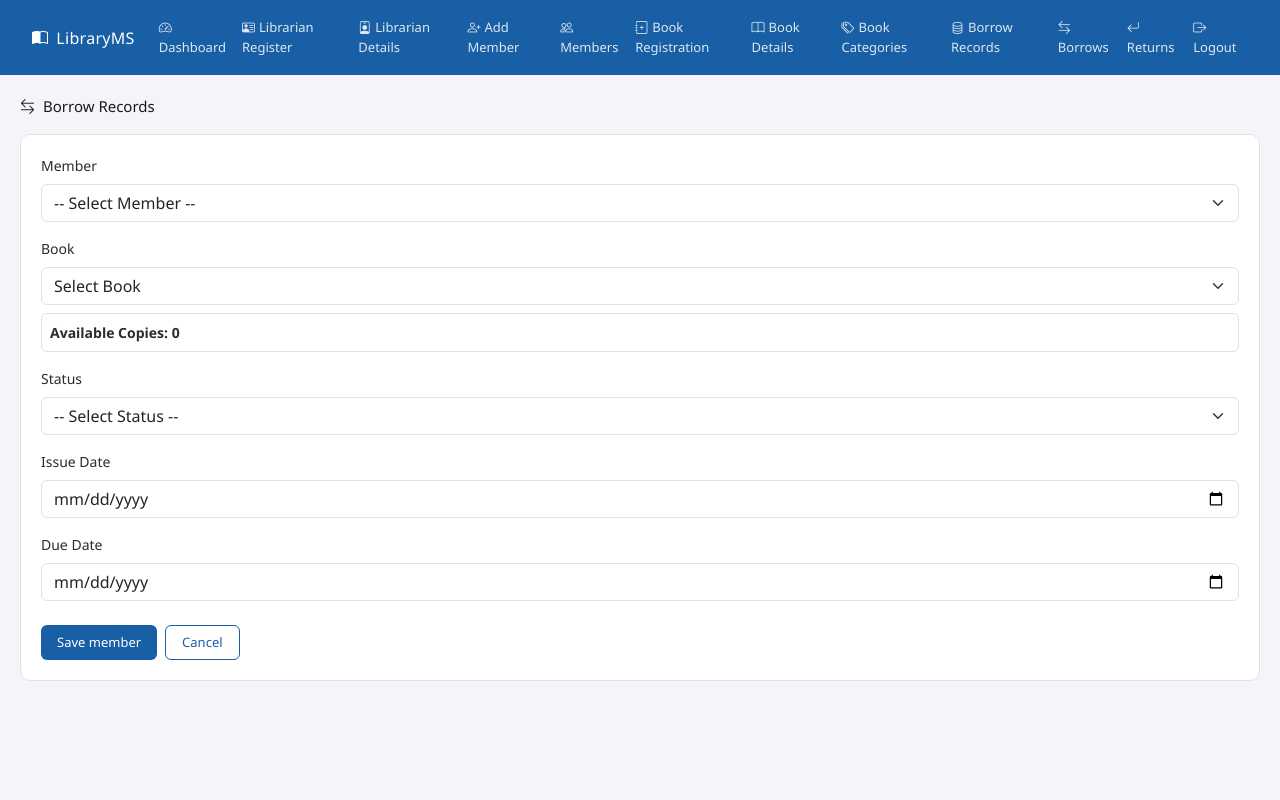
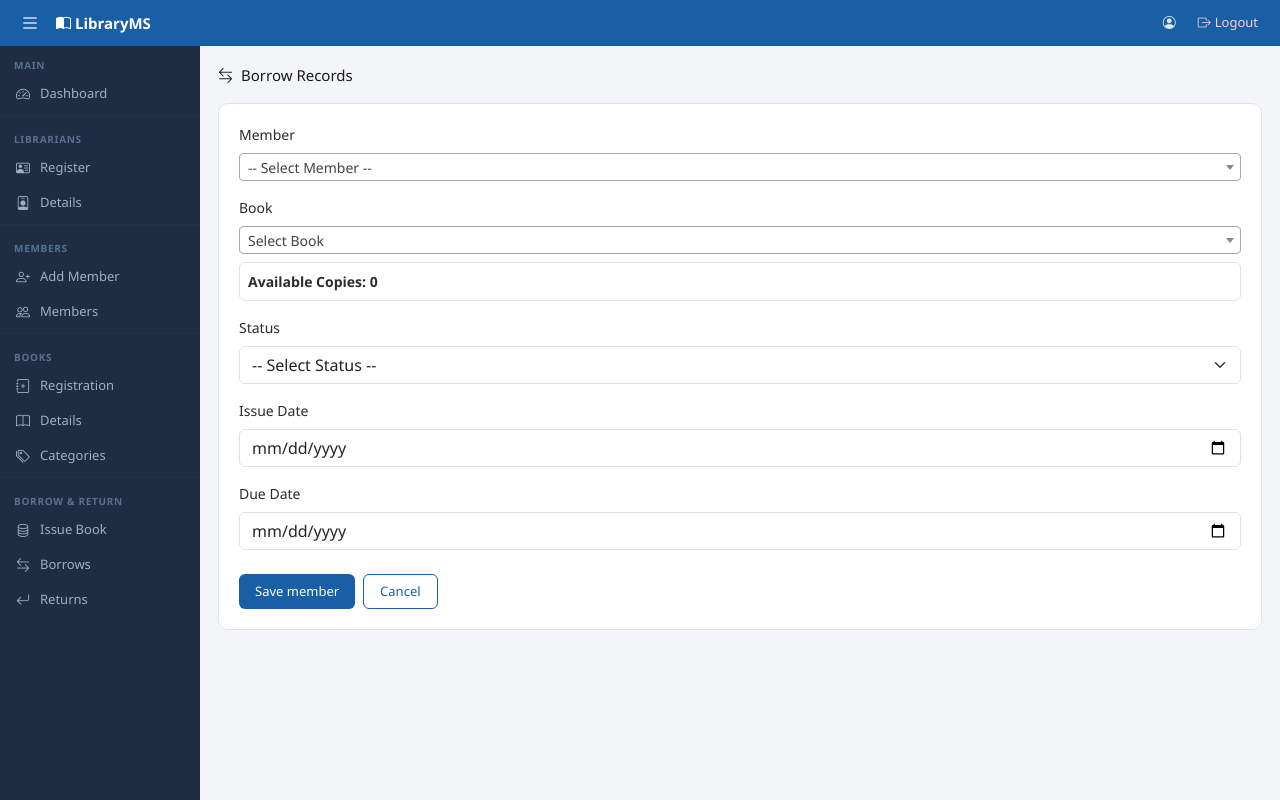
Before and after one commit to Hari1369/library-management-system, a Django app: template members/templates/records_register/records_register.html in a window 1280 px wide. Run offline with Django 5.2, Linux system fonts and the light colour scheme; the template is opened without the code that fills it, so the values that code supplies are empty; some libraries are stand-ins or nearby versions.

Commit message:
add with search box in records register.html and changes in library.css file

```diff
--- a/members/templates/base.html
+++ b/members/templates/base.html
@@ -3,69 +3,99 @@
 <html lang="en">
 <head>
   <meta charset="UTF-8">
-  <meta name="viewport" content="width=device-width, initial-scale=1.0">
-  <title>{% block title %}Library Management{% endblock %}</title>
+  <title>{% block title %}LibraryMS{% endblock %}</title>
   <link href="https://cdn.jsdelivr.net/npm/bootstrap@5.3.0/dist/css/bootstrap.min.css" rel="stylesheet">
   <link href="https://cdn.jsdelivr.net/npm/bootstrap-icons@1.10.5/font/bootstrap-icons.css" rel="stylesheet">
   <link rel="stylesheet" href="{% static 'library_systems/css/library.css' %}">
-  <script src="https://cdn.jsdelivr.net/npm/bootstrap@5.3.0/dist/js/bootstrap.bundle.min.js"></script>
-  <link href="https://cdn.jsdelivr.net/npm/select2@4.1.0-rc.0/dist/css/select2.min.css" rel="stylesheet" />
+
+  <link href="https://cdn.jsdelivr.net/npm/select2@4.1.0-rc.0/dist/css/select2.min.css" rel="stylesheet">
   <script src="https://code.jquery.com/jquery-3.6.0.min.js"></script>
   <script src="https://cdn.jsdelivr.net/npm/select2@4.1.0-rc.0/dist/js/select2.min.js"></script>
+</head>
+<script>
+  function tog() {
+    document.getElementById('sb').classList.toggle('hide');
+    document.getElementById('pg').classList.toggle('wide');
+  }
+  $(function () {
+      $('.select2').select2({
+          width: '100%',
+          minimumResultsForSearch: 0
+      });
 
-</head>
+      // FORCE focus on search input immediately
+      $(document).on('select2:open', () => {
+          let searchField = document.querySelector('.select2-container--open .select2-search__field');
+          if (searchField) {
+              searchField.focus();
+          }
+      });
+  });
+</script>
 <body>
 
 {% block full_page %}
 
-<!-- Navbar -->
-<nav class="navbar navbar-expand-lg navbar-lms">
-  <div class="container-fluid">
-    <a class="navbar-brand" href="">
-      <i class="bi bi-book-half me-2"></i>LibraryMS
-    </a>
-    <button class="navbar-toggler" type="button" data-bs-toggle="collapse" data-bs-target="#navbarNav">
-      <span class="navbar-toggler-icon"></span>
-    </button>
-    <div class="collapse navbar-collapse" id="navbarNav">
-      <ul class="navbar-nav ms-auto">
-        <li class="nav-item"><a class="nav-link" href="{% url 'dashboard_page' %}"><i class="bi bi-speedometer2 me-1"></i>Dashboard</a></li>
-        <li class="nav-item"><a class="nav-link" href="{% url 'librarian_registration' %}"><i class="bi bi-person-vcard me-1"></i>Librarian Register</a></li>
-        <li class="nav-item"><a class="nav-link" href="{% url 'librarian_details' %}"><i class="bi bi-person-badge me-1"></i>Librarian Details</a></li>
-        <li class="nav-item"><a class="nav-link" href="{% url 'member_registration' %}"><i class="bi bi-person-plus me-1"></i>Add Member</a></li>
-        <li class="nav-item"><a class="nav-link" href="{% url 'member_details' %}"><i class="bi bi-people me-1"></i>Members</a></li>
+<div class="topbar">
+  <button class="tog" onclick="tog()"><i class="bi bi-list"></i></button>
+  <a href="{% url 'dashboard_page' %}" class="brand"><i class="bi bi-book-half me-1"></i>LibraryMS</a>
+  <div class="right">
+    <a href="#"><i class="bi bi-person-circle me-1"></i>{{ request.user.username }}</a>
+    <a href="{% url 'logout' %}" style="color:#ffcdd2"><i class="bi bi-box-arrow-right me-1"></i>Logout</a>
+  </div>
+</div>
 
-        <li class="nav-item"><a class="nav-link" href="{% url 'book_registration' %}"><i class="bi bi-journal-plus me-1"></i>Book Registration</a></li>
-        <li class="nav-item"><a class="nav-link" href="{% url 'book_details' %}"><i class="bi bi-book me-1"></i>Book Details</a></li>
-        <li class="nav-item"><a class="nav-link" href="{% url 'book_category_registration' %}"><i class="bi bi-tags me-1"></i>Book Categories</a></li>
-        <li class="nav-item"><a class="nav-link" href="{% url 'records_register' %}"><i class="bi bi-database me-1"></i>Borrow Records</a></li>
-        <li class="nav-item"><a class="nav-link" href="{% url 'records' %}"><i class="bi bi-arrow-left-right me-1"></i>Borrows</a></li>
-        <li class="nav-item"><a class="nav-link" href="{% url 'returns' %}"><i class="bi bi-arrow-return-left me-1"></i>Returns</a></li>
-        <li class="nav-item"><a class="nav-link" href="{% url 'logout' %}"><i class="bi bi-box-arrow-right me-1"></i>Logout</a></li>
-      </ul>
-    </div>
-  </div>
+<nav class="sidebar" id="sb">
+  <div class="grp">Main</div>
+  <a href="{% url 'dashboard_page' %}" class="{% block a1 %}{% endblock %}"><i class="bi bi-speedometer2"></i>Dashboard</a>
+
+  <hr>
+  <div class="grp">Librarians</div>
+  <a href="{% url 'librarian_registration' %}" class="{% block a2 %}{% endblock %}"><i class="bi bi-person-vcard"></i>Register</a>
+  <a href="{% url 'librarian_details' %}"      class="{% block a3 %}{% endblock %}"><i class="bi bi-person-badge"></i>Details</a>
+
+  <hr>
+  <div class="grp">Members</div>
+  <a href="{% url 'member_registration' %}" class="{% block a4 %}{% endblock %}"><i class="bi bi-person-plus"></i>Add Member</a>
+  <a href="{% url 'member_details' %}"      class="{% block a5 %}{% endblock %}"><i class="bi bi-people"></i>Members</a>
+
+  <hr>
+  <div class="grp">Books</div>
+  <a href="{% url 'book_registration' %}"          class="{% block a6 %}{% endblock %}"><i class="bi bi-journal-plus"></i>Registration</a>
+  <a href="{% url 'book_details' %}"               class="{% block a7 %}{% endblock %}"><i class="bi bi-book"></i>Details</a>
+  <a href="{% url 'book_category_registration' %}" class="{% block a8 %}{% endblock %}"><i class="bi bi-tags"></i>Categories</a>
+
+  <hr>
+  <div class="grp">Borrow & Return</div>
+  <a href="{% url 'records_register' %}" class="{% block a9  %}{% endblock %}"><i class="bi bi-database"></i>Issue Book</a>
+  <a href="{% url 'records' %}"          class="{% block a10 %}{% endblock %}"><i class="bi bi-arrow-left-right"></i>Borrows</a>
+  <a href="{% url 'returns' %}"          class="{% block a11 %}{% endblock %}"><i class="bi bi-arrow-return-left"></i>Returns</a>
+
+
 </nav>
 
-<link rel="stylesheet" href="https://cdn.jsdelivr.net/npm/bootstrap-icons@1.11.3/font/bootstrap-icons.min.css">
+<div class="page" id="pg">
 
 {% if messages %}
-  <script>
-    {% for message in messages %}
+  {% for message in messages %}
+    <script>
       alert("{{ message|escapejs }}");
-    {% endfor %}
-  </script>
+    </script>
+  {% endfor %}
 {% endif %}
 
-<!-- Main content -->
-<div class="page-wrapper">
-  {% block content %}
-  {% endblock %}
+  {% block content %}{% endblock %}
 </div>
-
 
 {% endblock %}
 
-<!-- Bootstrap JS -->
+<script src="https://cdn.jsdelivr.net/npm/bootstrap@5.3.0/dist/js/bootstrap.bundle.min.js"></script>
+<script>
+  function tog() {
+    document.getElementById('sb').classList.toggle('hide');
+    document.getElementById('pg').classList.toggle('wide');
+  }
+</script>
+{% block extra_js %}{% endblock %}
 </body>
 </html>
--- a/members/templates/records_register/records_register.html
+++ b/members/templates/records_register/records_register.html
@@ -25,7 +25,7 @@
 
       <div class="mb-3">
         <label class="form-label">Member</label>
-        <select name="member_id" class="form-select" required>
+        <select name="member_id" class="form-select select2" required>
           <option value="">-- Select Member --</option>
           {% for m in member %}
             <option value="{{ m.id }}">{{ m.name|title }}</option>
@@ -36,7 +36,7 @@
       <div class="mb-3">
         <label class="form-label">Book</label>
 
-        <select id="bookSelect" name="book_id" class="form-select" required>
+        <select id="bookSelect" name="book_id" class="form-select select2" required>
             <option value="">Select Book</option>
         </select>
 
@@ -45,6 +45,8 @@
             <span id="availableCopies">0</span>
         </div>
       </div>
+
+
       <div id="quantityBox" class="mt-3 p-3 border rounded d-none">
         <label class="form-label fw-bold">Number of Books to Issue</label>
         <input type="number" id="quantityInput" name="quantity" class="form-control" min="1">
@@ -82,25 +84,31 @@
 </div>
 
 <script>
+
+    $(function () {
+        $('.select2').select2({
+            width: '100%'
+        });
+    });
+
     const books = JSON.parse('{{ books|escapejs }}');
-
     const bookSelect = document.getElementById("bookSelect");
     const availableSpan = document.getElementById("availableCopies");
     const copyBox = document.getElementById("copyBox");
-
     const quantityBox = document.getElementById("quantityBox");
     const quantityInput = document.getElementById("quantityInput");
     const qtyMsg = document.getElementById("qtyMsg");
 
     let currentAvailable = 0;
 
-    books.forEach(book => {
+    for (let i = 0; i < books.length; i++) {
+        const book = books[i];
         const option = document.createElement("option");
         option.value = book.id;
         option.textContent = book.title;
         option.dataset.copies = book.available_copies;
         bookSelect.appendChild(option);
-    });
+    }
 
     function updateStyle(copies) {
         copyBox.classList.remove(
@@ -116,7 +124,7 @@
         }
     }
 
-    bookSelect.addEventListener("change", function () {
+    $('#bookSelect').on('select2:select', function () {
         const selectedOption = this.options[this.selectedIndex];
         currentAvailable = parseInt(selectedOption.dataset.copies || 0);
         availableSpan.textContent = currentAvailable;
--- a/static/library_systems/css/library.css
+++ b/static/library_systems/css/library.css
@@ -5,14 +5,134 @@
 
 /* --- Base --- */
 body {
+  margin: 0;
   background-color: #f3f5f9;
   font-family: 'Segoe UI', sans-serif;
   font-size: 14px;
   color: #2c2c2a;
 }
 
-/* --- Navbar --- */
-.navbar-lms {
+.topbar {
+  position: fixed;
+  top: 0;
+  left: 0;
+  right: 0;
+  height: 46px;
+  background: #185FA5;
+  display: flex;
+  align-items: center;
+  padding: 0 14px;
+  gap: 10px;
+  z-index: 100;
+}
+
+.topbar .brand {
+  color: #fff;
+  font-weight: 600;
+  font-size: 15px;
+  text-decoration: none;
+}
+.topbar .tog   {
+  background: none;
+  border: none;
+  color: #fff;
+  font-size: 20px;
+  cursor: pointer;
+  padding: 2px 6px;
+  border-radius: 4px;
+}
+.topbar .tog:hover {
+  background: rgba(255,255,255,.15);
+}
+.topbar .right {
+  margin-left: auto;
+  display: flex; gap: 2px;
+}
+.topbar .right a {
+  color: rgba(255,255,255,.85);
+  font-size: 13px;
+  text-decoration: none;
+  padding: 4px 8px;
+  border-radius: 4px;
+}
+.topbar .right a:hover {
+  color: #fff;
+  background: rgba(255,255,255,.1);
+}
+
+.sidebar {
+  position: fixed;
+  top: 46px;
+  left: 0;
+  bottom: 0;
+  width: 200px;
+  background: #1e2d42;
+  overflow-y: auto;
+  transition: width .2s;
+  z-index: 99;
+}
+.sidebar.hide {
+  width: 0;
+  overflow: hidden;
+}
+.sidebar::-webkit-scrollbar {
+  width: 3px;
+}
+.sidebar::-webkit-scrollbar-thumb {
+  background: #2e3f5c;
+}
+.sidebar .grp  {
+  font-size: 10px;
+  color: #5a7090;
+  font-weight: 600;
+  letter-spacing: .7px;
+  text-transform: uppercase;
+  padding: 12px 14px 3px;
+  white-space: nowrap;
+}
+.sidebar a     {
+  display: flex;
+  align-items: center;
+  gap: 8px;
+  padding: 7px 16px;
+  color: #9db0c8;
+  font-size: 13px;
+  text-decoration: none;
+  white-space: nowrap;
+}
+.sidebar a:hover  {
+  color: #fff;
+  background: rgba(255,255,255,.06);
+}
+.sidebar a.active {
+  color: #fff;
+  background: rgba(24,95,165,.35);
+  border-left: 3px solid #4a9eff;
+}
+.sidebar hr    {
+  border-color: #2a3d56;
+  margin: 4px 0;
+}
+.sidebar a i   {
+  width: 16px;
+  font-size: 14px;
+  flex-shrink: 0;
+}
+
+.page      {
+  margin-left: 200px;
+  margin-top: 46px;
+  padding: 18px;
+  transition: margin-left .2s;
+}
+.page.wide {
+  margin-left: 0;
+}
+
+
+
+
+/* .navbar-lms {
   background-color: #185FA5;
   padding: 10px 20px;
 }
@@ -28,10 +148,10 @@ body {
 }
 .navbar-lms .nav-link:hover {
   color: #fff !important;
-}
+} */
 
 /* --- Sidebar (optional) --- */
-.sidebar {
+/* .sidebar {
   background-color: #fff;
   border-right: 1px solid #e0e4ea;
   min-height: 100vh;
@@ -52,7 +172,7 @@ body {
 .sidebar .nav-link i {
   margin-right: 8px;
   font-size: 15px;
-}
+} */
 
 /* --- Stat Cards --- */
 .stat-card {
```
